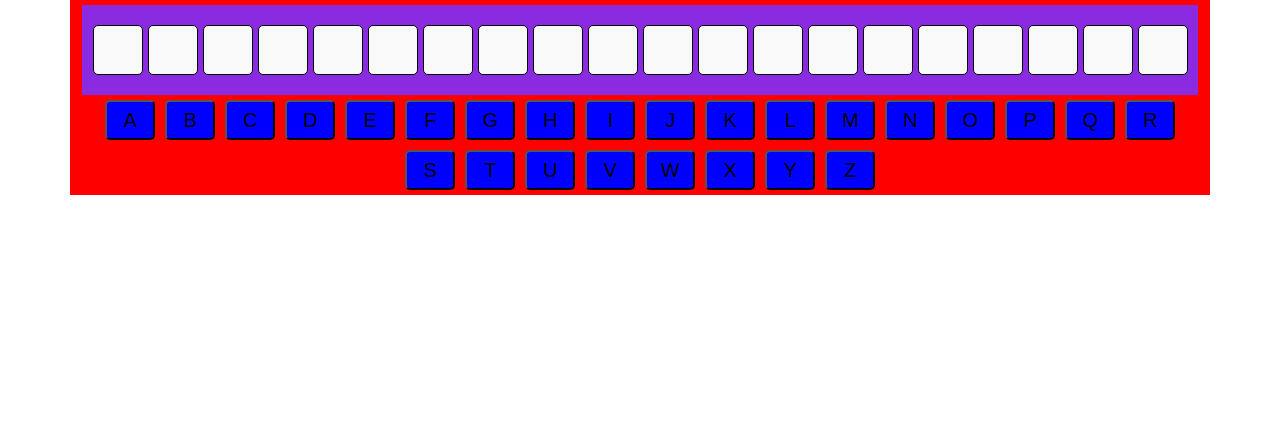
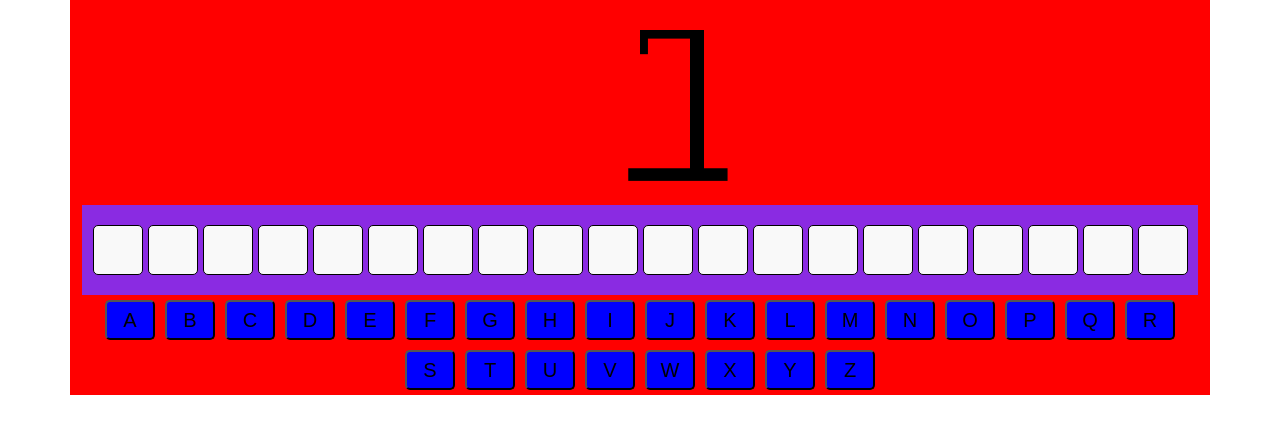
Before and after one commit to FionaSeahShuHui/WordWizard, a plain HTML site: page index.html in a window 1280 px wide. Shown: the part 51-484 px from the top of the page. Drawn offline with nearby package versions, Linux system fonts and the light colour scheme.

Commit message:
feat: display hangman image

```diff
--- a/index.html
+++ b/index.html
@@ -10,6 +10,9 @@
             <div class="title">
                 <h1>Hangman</h1>
             </div>
+            <div>
+                <img id="hangmanImage" src="./assets/images/hangman/0.png" alt="Hangman" width="200">
+            </div>
             <div id="wordGuess"></div>
             <div id="keyboard"></div>
         </div>
--- a/js/wordGuessGenerator.js
+++ b/js/wordGuessGenerator.js
@@ -1,4 +1,5 @@
 const wordGuess = document.getElementById("wordGuess")
+const hangmanImage = document.getElementById("hangmanImage");
 
 let wrongGuessCount = 0;
 const maxWrongGuessCount = 6;
@@ -18,12 +19,12 @@ function initializeGame() {
         wordGuess.appendChild(letterBox);
     }
     initializeKeyboard();
+    hangmanImage.src = "./assets/images/hangman/0.png";
 }
 
 function handleGuess(letter) {
     let isCorrect = false;
     const letterBoxes = document.querySelectorAll(".wordGuessLetter");
-
     for (let i = 0; i < randomWord.length; i++) {
         if (randomWord[i].toLowerCase() === letter) {
             letterBoxes[i].innerText = randomWord[i]; // Reveal the letter
@@ -34,6 +35,7 @@ function handleGuess(letter) {
     if (!isCorrect) {
         console.log("Wrong guess!");
         wrongGuessCount += 1
+        hangmanImage.src = `./assets/images/hangman/${wrongGuessCount}.png`;
     }
 
     if (wrongGuessCount >= maxWrongGuessCount) {
```
